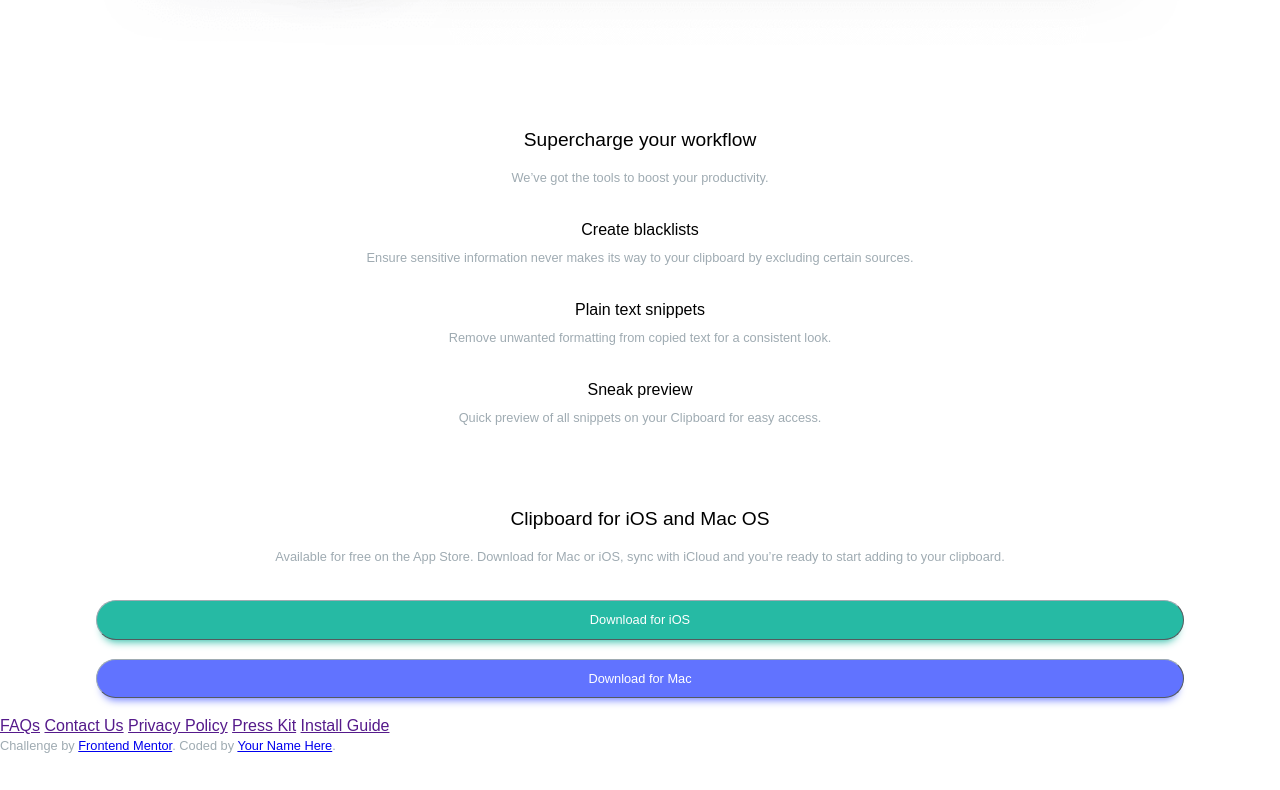
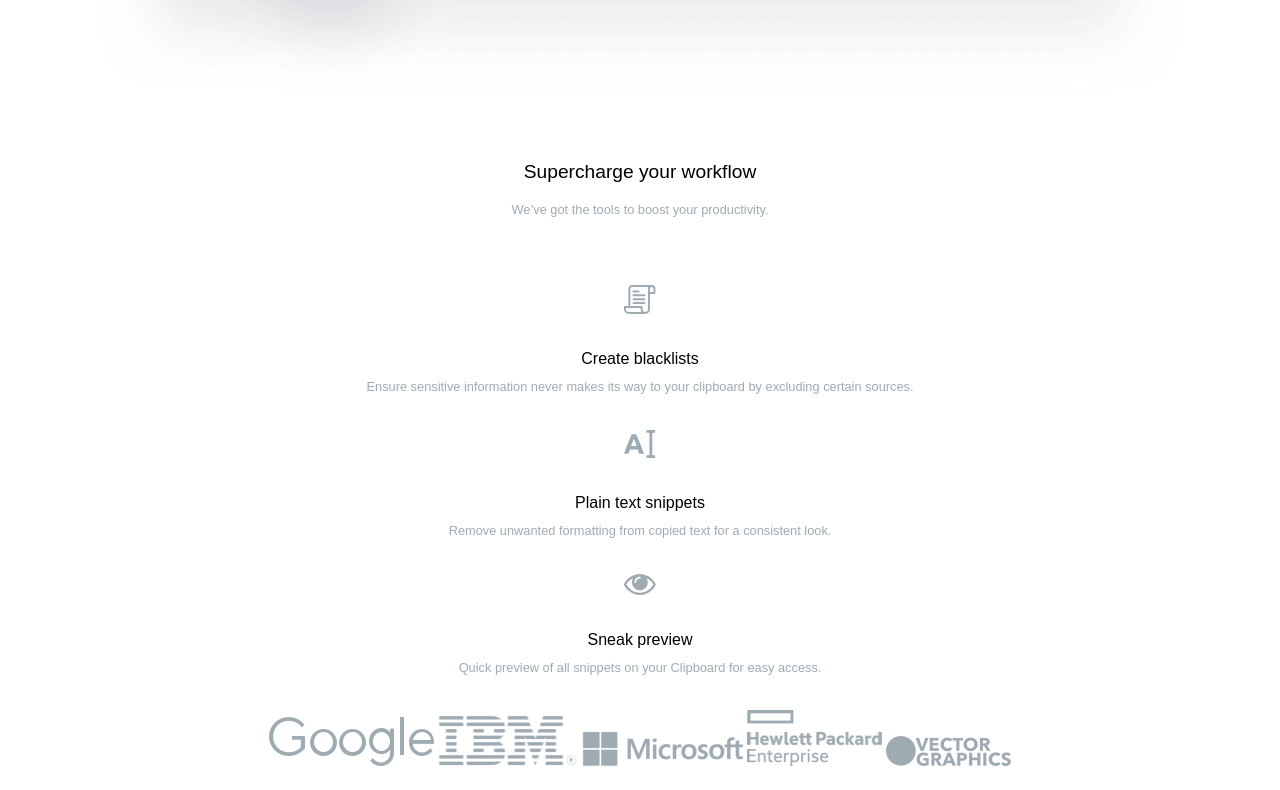
Before and after one commit to mickcaff/Front-End-Mentor-Challenge-06-Clipboard-Landing-Page, a plain HTML site: page index.html in a window 1280 px wide. Shown: the part 2490-3280 px from the top of the page. Drawn offline with Linux system fonts and the light colour scheme; a web font is replaced by a local one.

Commit message:
Added icons - finished buttons with hover effect

```diff
--- a/css/styles.css
+++ b/css/styles.css
@@ -1,6 +1,8 @@
 :root {
     --primary1: hsl(171, 66%, 44%);
+    --primary1-80: hsl(171, 66%, 44%, 80%);
     --primary2: hsl(233, 100%, 69%);
+    --primary2-80: hsl(233, 100%, 69%, 80%);
     --neutral1: hsl(210, 10%, 33%);
     --neutral2: hsl(201, 11%, 66%);
 }
@@ -9,10 +11,15 @@
     padding: 0;
     font-family: "Bai Jamjuree", sans-serif;
 }
+body {
+    background-image: url('../images/bg-header-mobile.png');
+    background-repeat: no-repeat;
+    background-size: contain;
+}
 main {
     text-align: center;
     width: 85%;
-    margin: 5rem auto 0;
+    margin: 6rem auto 0;
 }
 h1 {
     /* color: var(--neutral1); */
@@ -23,7 +30,10 @@ h1 {
 h2 {
     font-weight: 400;
     font-size: 1.2rem;
-    margin: 5rem 0 1.0rem;
+    margin: 6rem 0 1.0rem;
+}
+h2:nth-of-type(3){
+    margin: 4rem 0 1.0rem;
 }
 h3 {
     font-weight: 400;
@@ -36,7 +46,6 @@ p {
     line-height: 1.7;
     margin-bottom: 2rem;
 }
-
 
 .logo {
     width: 85px;
@@ -57,12 +66,28 @@ p {
     background-color: var(--primary1);
     box-shadow: 0 0.5rem 0.5rem -0.4rem var(--primary1);
 }
+.ios:hover {
+    background-color: var(--primary1-80);
+}
 .mac {
     background-color: var(--primary2);
     box-shadow: 0 0.5rem 0.5rem -0.4rem var(--primary2);
 }
-
-
+.mac:hover {
+    background-color: var(--primary2-80);
+}
 .device-image, .computer-image {
     width: 100%;
 }
+.supercharge-text {
+    margin-bottom: 4rem;
+}
+.icons {
+    width: 32px;
+}
+
+@media (min-width: 600px){
+    body {
+        background-image: url('../images/bg-header-desktop.png');
+    }
+}
--- a/index.html
+++ b/index.html
@@ -56,16 +56,26 @@
     </p>
     <img class="device-image" src="./images/image-devices.png" alt="">
     <h2>Supercharge your workflow</h2>
-    <p>We’ve got the tools to boost your productivity.</p>
+    <p class="supercharge-text">We’ve got the tools to boost your productivity.</p>
     <div>
+      <img class="icons" src="./images/icon-blacklist.svg" alt="create blacklist icon">
       <h3>Create blacklists</h3>
       <p>Ensure sensitive information never makes its way to your clipboard by excluding certain sources.</p>
 
+      <img class="icons" src="./images/icon-text.svg" alt="plain text snippets icon">
       <h3>Plain text snippets</h3>
       <p>Remove unwanted formatting from copied text for a consistent look.</p>
 
+      <img class="icons" src="./images/icon-preview.svg" alt="sneak preview icon">
       <h3>Sneak preview</h3>
       <p>Quick preview of all snippets on your Clipboard for easy access.</p>
+    </div>
+    <div>
+      <img class="partner-logo" src="./images/logo-google.png" alt="Google logo">
+      <img class="partner-logo" src="./images/logo-ibm.png" alt="IBM logo">
+      <img class="partner-logo" src="./images/logo-microsoft.png" alt="Microsoft logo">
+      <img class="partner-logo" src="./images/logo-hp.png" alt="HP logo">
+      <img class="partner-logo" src="./images/logo-vector-graphics.png" alt="Vector Graphics logo">
     </div>
     <h2>Clipboard for iOS and Mac OS</h2>
     <p>
```
